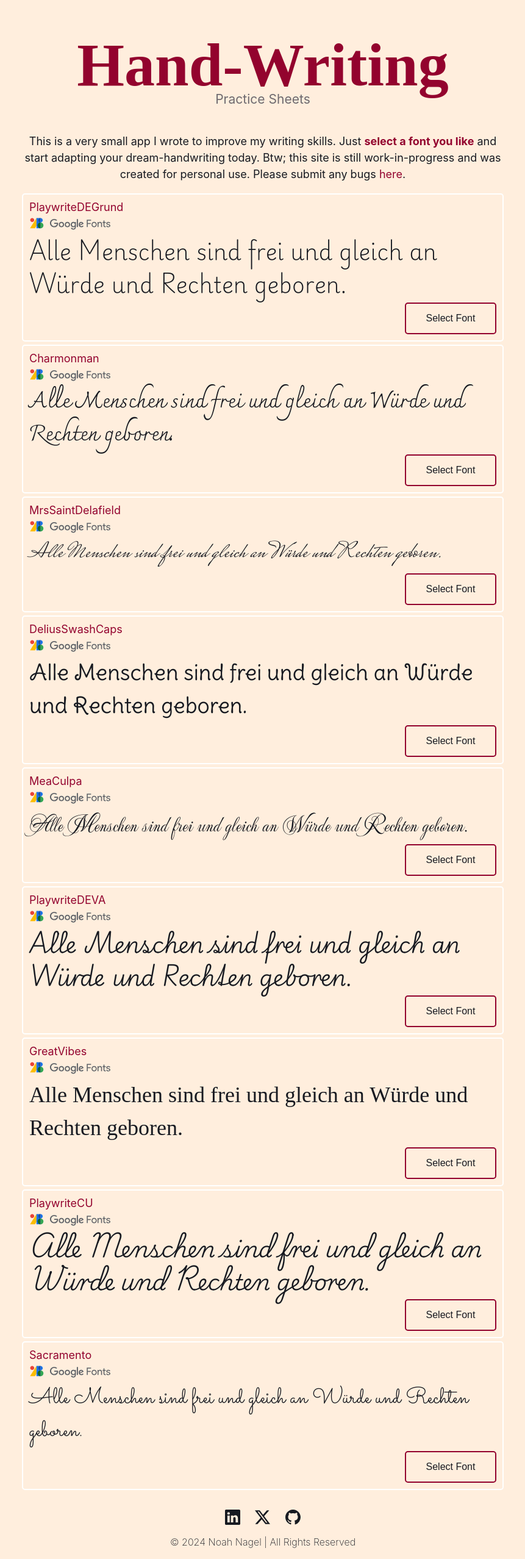
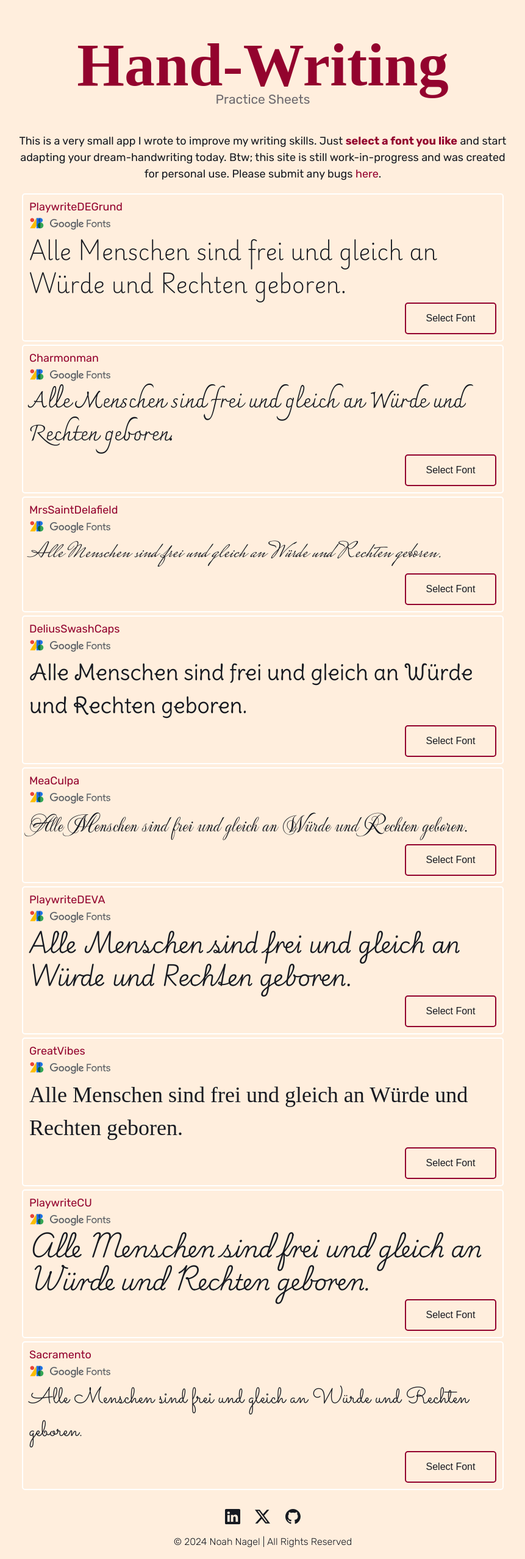
Before and after one commit to nosehad/chardisco, a Jekyll site: the page built from app.md, in a window 1280 px wide. Shown: the whole page at 61% size, without its empty margins (209-1070 px from the left). Built offline with Jekyll 4.4.1, drawn with Linux system fonts in a browser that asks for light colours; some web fonts are replaced.

```diff
--- a/_sass/_typography.scss
+++ b/_sass/_typography.scss
@@ -5,9 +5,9 @@ h1 {
   font-size: 100px;
 }
 
-h2,h3,h4,h5 {
+h2, h3, h4, h5 {
   color: $subtitle-color;
-  font-weight: 370;
+  font-weight: 400; /* Ensure valid font-weight */
 }
 
 p {
@@ -23,8 +23,8 @@ strong {
 }
 
 body {
-    font-family: "Rubik", -apple-system,BlinkMacSystemFont,"Segoe UI",Helvetica,Arial,sans-serif,"Apple Color Emoji","Segoe UI Emoji","Segoe UI Symbol";
-    font-weight: 370;
+  font-family: "Rubik", -apple-system, BlinkMacSystemFont, "Segoe UI", Helvetica, Arial, sans-serif, "Apple Color Emoji", "Segoe UI Emoji", "Segoe UI Symbol";
+  font-weight: 400;
   font-size: 18px;
   line-height: 1.5;
   color: $font-color;
@@ -42,5 +42,5 @@ body {
   font-family: Menlo, Consolas, "Consolas for Powerline", "Courier New", Courier, monospace;
   background-color: $font-color;
   color: $primary-color;
-    padding: 0.25em
+  padding: 0.25em;
 }
--- a/assets/js/app.js
+++ b/assets/js/app.js
@@ -318,7 +318,7 @@ async function changeScale() {
 
 async function fetchRandomText() {
     try {
-        const response = await fetch(" {{ '/assets/json/kafka.json' | relative_url }} ");
+        const response = await fetch('/assets/json/kafka.json');
         if (!response.ok) {
             throw new Error('response not ok ' + response.statusText);
         }
```
Also changed, not shown: assets/css/main.scss (+4 -3 lines), _layouts/app.html (line endings or trailing spaces), app.md (line endings or trailing spaces), assets/css/practice_fonts.scss (line endings or trailing spaces), assets/fonts/rubik.ttf (added), 9 other files. Lines whose indentation alone changed are shown as unchanged.
